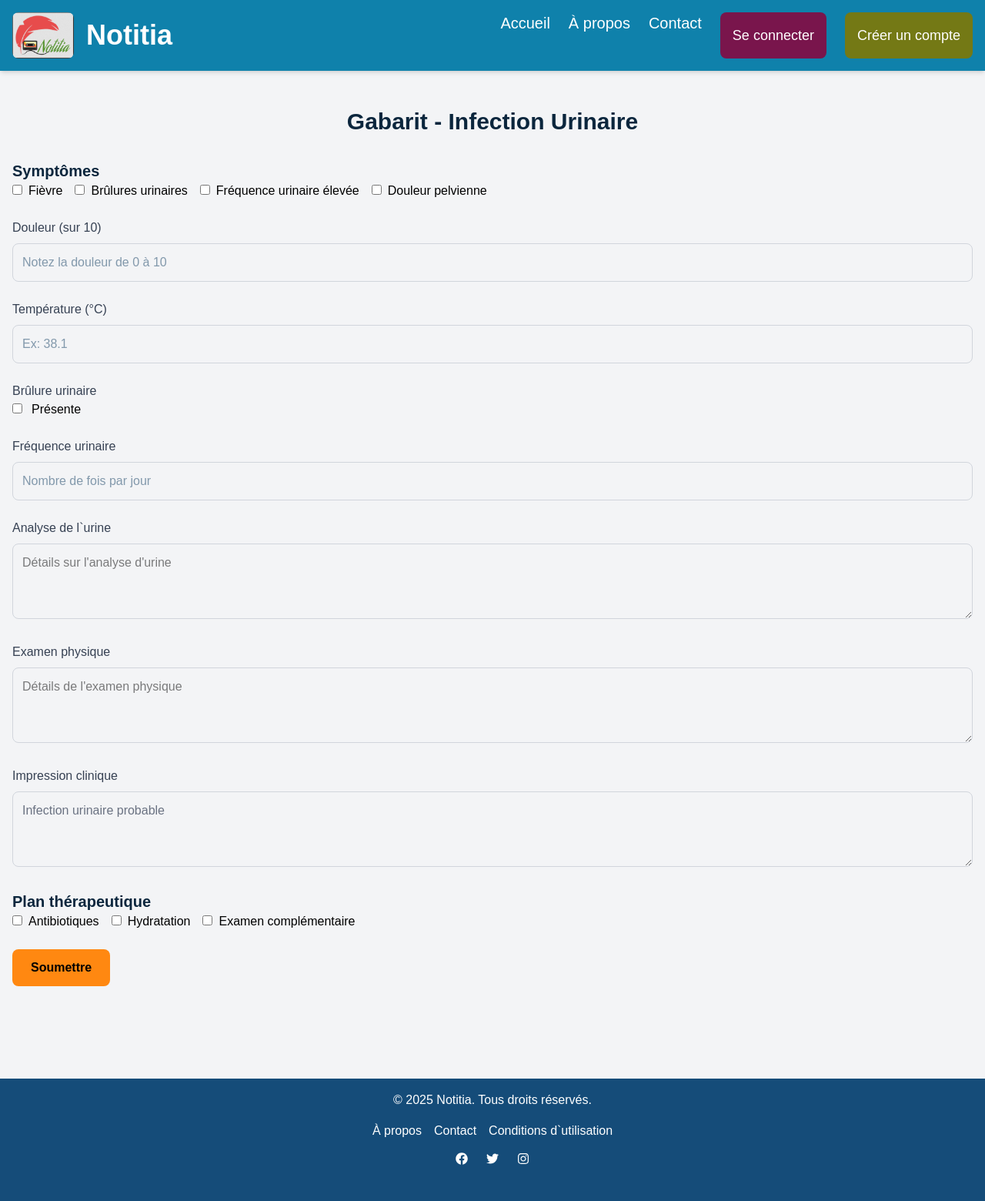
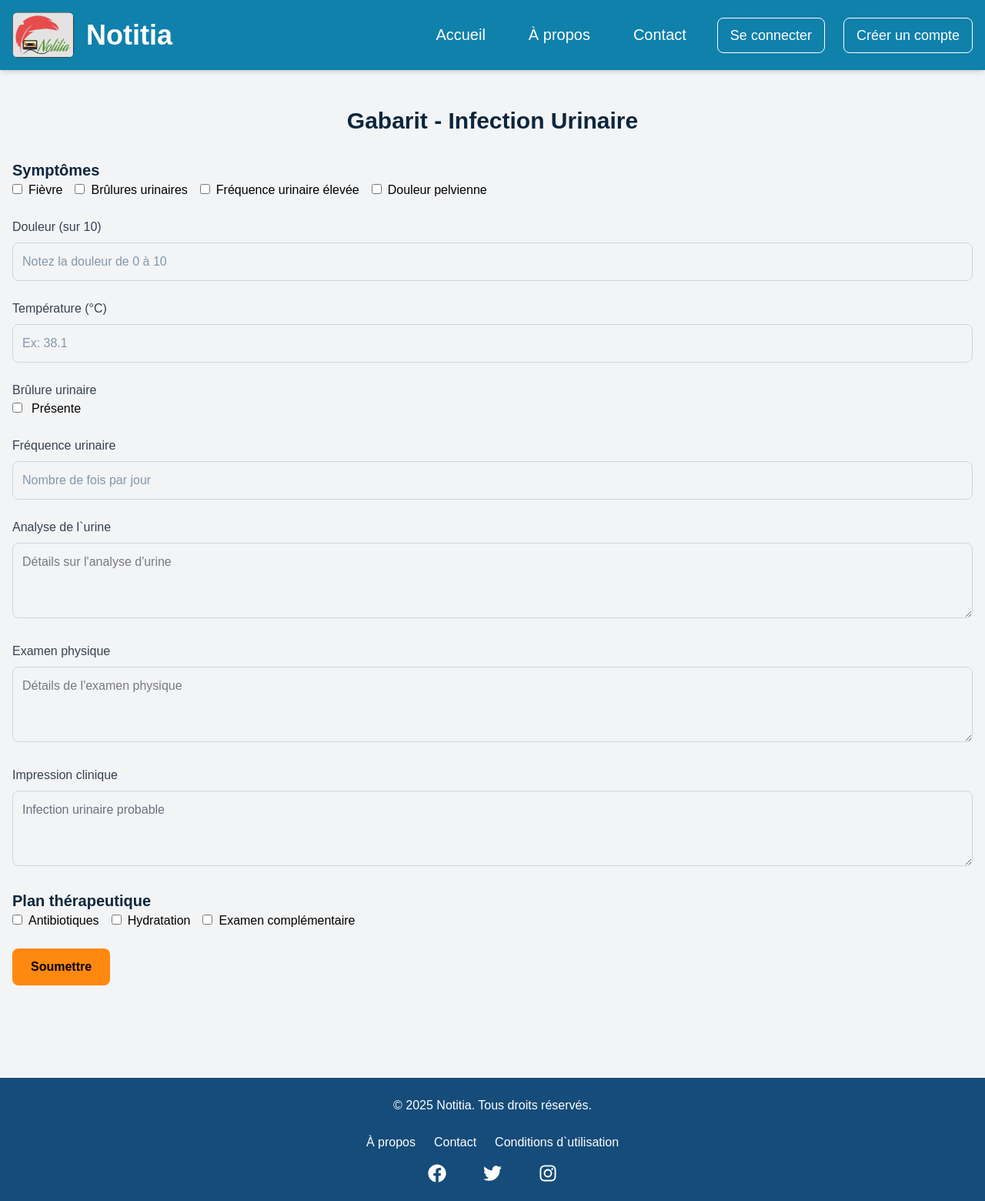
Before and after one commit to Felgu/projetSynthese, a Next.js app: page /urologie in a window 1280 px wide. Shown: the whole page at 77% size. Before the commit the page ends 1529 px from the top, so only its background shows below. Built offline with nearby package versions, Linux system fonts and the light colour scheme; no server answers.

Commit message:
Ameliorations et ajustements a la page de navbar et footer.

```diff
--- a/app/vaccination/page.js
+++ b/app/vaccination/page.js
@@ -0,0 +1,79 @@
+"use client";
+import { useState } from 'react';
+import Navbar from '../../components/Navbar';
+import Footer from '../../components/Footer';
+
+const Vaccination = () => {
+  const [formData, setFormData] = useState({
+    patientName: '',
+    dateOfBirth: '',
+    vaccin: '',
+    dose: '',
+    dateInjection: '',
+    lot: '',
+    lieuInjection: '',
+    effetsSecondaires: '',
+    recommandations: ''
+  });
+
+  const handleChange = (e) => {
+    const { name, value } = e.target;
+    setFormData({ ...formData, [name]: value });
+  };
+
+  const handleSubmit = (e) => {
+    e.preventDefault();
+    console.log("Données de vaccination soumises:", formData);
+  };
+
+  return (
+    <div className="bg-gray-400 min-h-screen">
+      <Navbar />
+      <div className="container mx-auto px-4 py-12">
+        <h1 className="text-3xl font-bold text-center text-[#0b263d]">Gabarit Vaccination</h1>
+
+        <form onSubmit={handleSubmit} className="mt-8 text-lg space-y-6">
+          <Input label="Nom du patient" name="patientName" value={formData.patientName} onChange={handleChange} />
+          <Input type="date" label="Date de naissance" name="dateOfBirth" value={formData.dateOfBirth} onChange={handleChange} />
+          <Input label="Type de vaccin" name="vaccin" value={formData.vaccin} onChange={handleChange} />
+          <Input label="Dose (1ère, 2ème, rappel...)" name="dose" value={formData.dose} onChange={handleChange} />
+          <Input type="date" label="Date de l'injection" name="dateInjection" value={formData.dateInjection} onChange={handleChange} />
+          <Input label="N° de lot" name="lot" value={formData.lot} onChange={handleChange} />
+          <Input label="Lieu d'injection (épaule, cuisse...)" name="lieuInjection" value={formData.lieuInjection} onChange={handleChange} />
+          <Textarea label="Effets secondaires observés" name="effetsSecondaires" value={formData.effetsSecondaires} onChange={handleChange} />
+          <Textarea label="Recommandations" name="recommandations" value={formData.recommandations} onChange={handleChange} />
+
+          <SubmitButton />
+        </form>
+      </div>
+      <Footer />
+    </div>
+  );
+};
+
+const Input = ({ label, ...props }) => (
+  <div>
+    <label className="block text-gray-700">{label}</label>
+    <input className="w-full p-3 mt-2 border border-gray-300 rounded-lg" {...props} />
+  </div>
+);
+
+const Textarea = ({ label, ...props }) => (
+  <div>
+    <label className="block text-gray-700">{label}</label>
+    <textarea rows="4" className="w-full p-3 mt-2 border border-gray-300 rounded-lg" {...props} />
+  </div>
+);
+
+const SubmitButton = () => (
+  <div className="mt-6">
+    <button
+      type="submit"
+      className="px-9 py-3 bg-[#ff8811] text-black font-semibold rounded-lg hover:bg-blue-700 hover:text-white transition-colors"
+    >
+      Soumettre
+    </button>
+  </div>
+);
+
+export default Vaccination;
--- a/components/Footer.js
+++ b/components/Footer.js
@@ -3,39 +3,39 @@ import { FaFacebook, FaTwitter, FaInstagram } from 'react-icons/fa';
 
 const Footer = () => {
   return (
-    <footer className="bg-[#154c79] text-white py-4 mt-18">
+    <footer className="bg-[#154c79] text-white py-6 mt-18">
       <div className="container mx-auto text-center">
         <p>&copy; {new Date().getFullYear()} Notitia. Tous droits réservés.</p>
 
         {/* Liens internes */}
-        <div className="mt-4">
-          <Link href="/about" className="text-white hover:text-yellow-400 mx-2">À propos
+        <div className="mt-6">
+          <Link href="/about" className="text-white hover:text-yellow-400 mx-3">À propos
           </Link>
-          <Link href="/contact" className="text-white hover:text-yellow-400 mx-2">Contact
+          <Link href="/contact" className="text-white hover:text-yellow-400 mx-3">Contact
           </Link>
-          <Link href="/terms" className="text-white hover:text-yellow-400 mx-2">Conditions d`utilisation
+          <Link href="/terms" className="text-white hover:text-yellow-400 mx-3">Conditions d`utilisation
           </Link>
         </div>
 
         {/* Réseaux sociaux */}
-        <div className="mt-4 flex justify-center">
-          <a
-            href="#"
-            className="text-white hover:text-yellow-400 mx-3"
+        <div className="mt-4 flex justify-center gap-6 flex-wrap">
+          <a href="https://facebook.com" target="_blank" rel="noopener noreferrer"
+            className="text-white hover:text-yellow-400 mx-3 text-2xl transition-transform duration-300 hover:scale-110"
             aria-label="Facebook"
           >
             <FaFacebook />
+            <span className='sr-only'></span>
           </a>
           <a
-            href="#"
-            className="text-white hover:text-yellow-400 mx-3"
+            href="https://twitter.com" target="_blank" rel="noopener noreferrer"
+            className="text-white hover:text-yellow-400 mx-3 text-2xl transition-transform duration-300 hover:scale-110"
             aria-label="Twitter"
           >
             <FaTwitter />
           </a>
           <a
-            href="#"
-            className="text-white hover:text-yellow-400 mx-3"
+            href="https://instagram.com" target='_blank' rel='noopener noreferrer'
+            className="text-white hover:text-yellow-400 mx-3 text-2xl transition-transform duration-300 hover:scale-110"
             aria-label="Instagram"
           >
             <FaInstagram />
--- a/components/Navbar.js
+++ b/components/Navbar.js
@@ -2,62 +2,80 @@
 import { useState } from 'react';
 import Link from 'next/link';
 import Image from 'next/image';
-import { HiOutlineMenu, Hix } from "react-icons/hi";
+import { HiOutlineMenu, HiX } from "react-icons/hi";
 import { useAuth } from '../context/AuthContext';
 
 const Navbar = () => {
   const [isOpen, setIsOpen] = useState(false);
   const { user, logout } = useAuth();
 
+  const navLinks = [
+    { href: "/", label: "Accueil" },
+    { href: "/about", label: "À propos" },
+    { href: "/contact", label: "Contact" }
+  ];
+
   return (
-    <nav className="bg-[#0f81ab] p-4 shadow-md">
+    <nav className="bg-[#0f81ab] p-4 shadow-md sticky top-0 z-50">
       <div className="container mx-auto flex justify-between items-center">
-        {/* Logo avec un lien */}
-        <Link href="/" className="flex items-center space-x-4">
+        {/* Logo + nom */}
+        <Link href="/" className="flex items-center space-x-4" aria-label="Accueil Notitia">
           <Image
             src="/assets/notitia.png"
-            alt="Logo"
+            alt="Logo Notitia"
             width={80}
             height={80}
             className="rounded-lg"
           />
-          <span className="text-white text-4xl font-semibold hover:text-yellow-400">Notitia</span>
+          <span className="text-white text-4xl font-semibold hover:text-yellow-400 transition-colors">Notitia</span>
         </Link>
-        {/* navigation mobile */}
-        <div className='md:hidden'>
+
+        {/* Bouton menu mobile */}
+        <div className="md:hidden">
           <button
             onClick={() => setIsOpen(!isOpen)}
-            className='text-white focus:outline-none'
+            className="text-white focus:outline-none"
+            aria-label={isOpen ? "Fermer le menu" : "Ouvrir le menu"}
           >
-            {isOpen ? <Hix size={30} /> : <HiOutlineMenu size={30} />}
+            {isOpen ? <HiX size={30} /> : <HiOutlineMenu size={30} />}
           </button>
         </div>
 
         {/* Liens de navigation */}
-        <div className={`w-full md:flex md:items-center md:w-auto ${isOpen ? 'block' : 'hidden'}`}>
+        <div className={`w-full md:flex md:items-center md:w-auto transition-all duration-300 ease-in-out ${isOpen ? 'block' : 'hidden'}`}>
           <div className="flex flex-col md:flex-row md:space-x-6 mt-4 md:mt-0 text-center">
-            <Link href="/" className="text-white text-xl transform hover:scale-125 hover:text-yellow-400 ">Accueil</Link>
-            <Link href="/about" className="text-white text-xl transform hover:scale-125 hover:text-yellow-400 ">À propos</Link>
-            <Link href="/contact" className="text-white text-xl transform hover:scale-125 hover:text-yellow-400 ">Contact</Link>
+            {navLinks.map(({ href, label }) => (
+              <Link
+                key={href}
+                href={href}
+                className="text-white text-xl px-4 py-2 rounded-md hover:scale-125 hover:text-yellow-400 transition-all"
+              >
+                {label}
+              </Link>
+            ))}
+
             {!user ? (
               <>
-                <Link href="/login" className="text-white text-lg bg-[#79154c] p-4 rounded-lg hover:text-[#22577a] hover:bg-[#e28743]">
+                <Link
+                  href="/login"
+                  className="text-white text-lg px-4 py-2 border border-white p-3 rounded-lg hover:text-[#CC2121] hover:bg-[#639a88] transition"
+                >
                   Se connecter
                 </Link>
-                <Link href="/signup" className="text-white text-lg bg-[#747915] p-4 rounded-lg hover:text-[#22577a] hover:bg-[#e28743]">
+                <Link
+                  href="/signup"
+                  className="text-white text-lg px-4 py-2 border border-white p-3 rounded-lg hover:bg-[#e28743] hover:text-[#22577a] transition"
+                >
                   Créer un compte
                 </Link>
               </>
             ) : (
-              <>
-                {/* <span className='text-white font-semibold'>{user.displayName || user.email}</span> */}
-                <button
-                  onClick={logout}
-                  className='text-white bg-red-600 p-2 rounded-lg hover:bg-red-800'
-                >
-                  Se deconnecter
-                </button>
-              </>
+              <button
+                onClick={logout}
+                className="text-white bg-red-600 p-3 rounded-lg hover:bg-red-800 transition"
+              >
+                Se déconnecter
+              </button>
             )}
           </div>
         </div>
```
Also changed, not shown: app/palliatif/page.js (+83 -0 lines).
